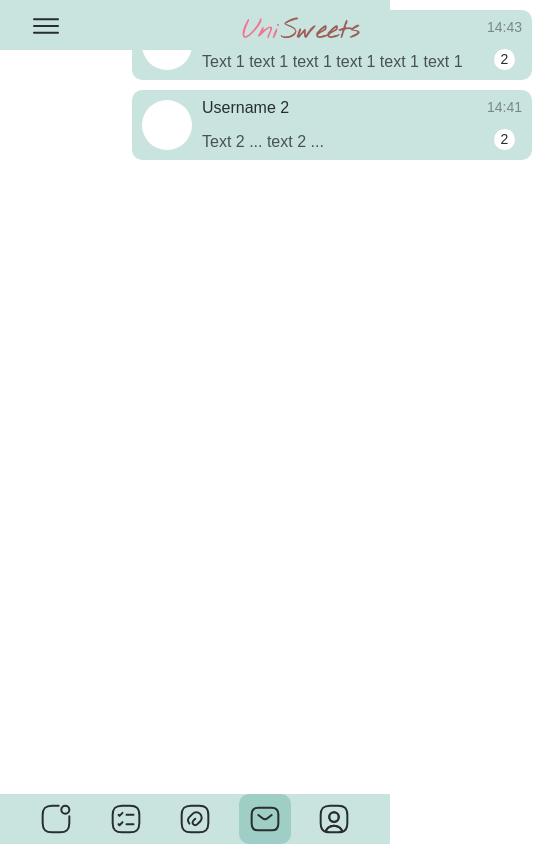
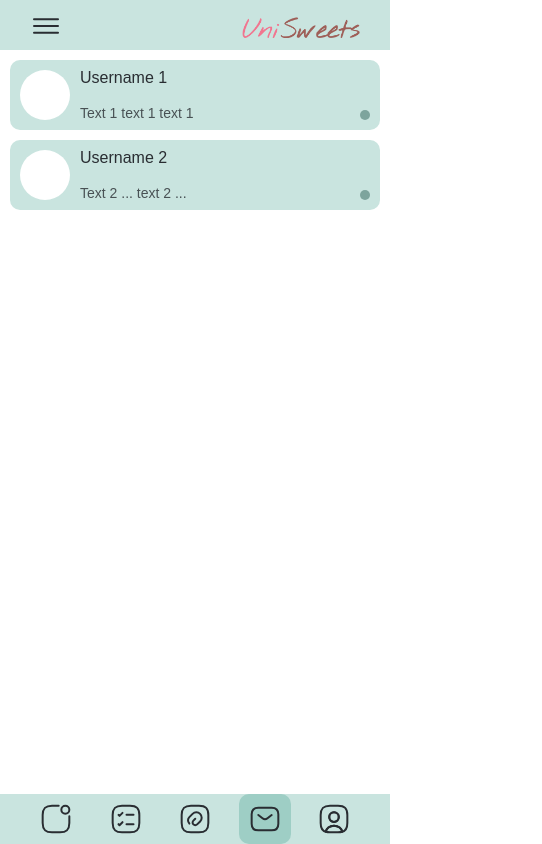
Before and after one commit to YourTeaChan/uni-sweets-front-end, a React (Create React App) app: page /messages in a window 390 px wide. Shown: the whole page, 542 px wide, since content can reach past the window. Built offline with nearby package versions, Linux system fonts and the light colour scheme; a web font is replaced by a local one.

Commit message:
Added adaptive chat Added one CSS class to all icon buttons

```diff
--- a/src/App.css
+++ b/src/App.css
@@ -144,10 +144,26 @@ path, svg {
     border-radius: 1000px;
 }
 
-
 /*========================= the end of color palette =========================*/
 
 /*========================= components =========================*/
+
+/*---------- icon button ----------*/
+
+.icon-button {
+    opacity: 0.5;
+    cursor: pointer;
+}
+
+.icon-button:hover {
+    opacity: 0.7;
+}
+
+.icon-button:active {
+    opacity: 1;
+}
+
+/*---------- the end of icon button ----------*/
 
 /*---------- background blur ----------*/
 
@@ -380,7 +396,6 @@ path, svg {
     background-color: var(--main-color);
     border-radius: 10px;
     transition: 0.2s;
-    /*min-width: 100%;*/
 }
 
 .dropdown-filter-header:hover,
@@ -616,19 +631,6 @@ path, svg {
     padding-left: 32px;
 }
 
-.close-button {
-    opacity: 0.5;
-    cursor: pointer;
-}
-
-.close-button:hover {
-    opacity: 0.7;
-}
-
-.close-button:active {
-    opacity: 1;
-}
-
 .notifications-groups {
     display: flex;
     flex-direction: column;
@@ -697,6 +699,15 @@ path, svg {
     cursor: pointer;
 }
 
+.chat-wrapper:hover {
+    background-color: var(--hover-color);
+}
+
+.chat-wrapper:active,
+.chat-wrapper.active {
+    background-color: var(--active-color);
+}
+
 .chat-content {
     display: flex;
     column-gap: 10px;
@@ -730,15 +741,16 @@ path, svg {
     text-overflow: ellipsis;
     max-width: 30ch;
     max-height: 1em;
+    font-size: 14px;
     opacity: 0.8;
 }
 
-.chat-time-and-messages-count {
+.chat-time-and-new-messages-sign {
     display: flex;
     flex-direction: column;
     width: max-content;
     justify-content: space-between;
-    align-items: center;
+    align-items: flex-end;
 }
 
 .chat-time {
@@ -746,39 +758,68 @@ path, svg {
     opacity: 0.5;
 }
 
-.chat-messages-count-wrapper {
+.chat-new-messages-sign-wrapper {
     height: max-content;
 }
 
-.chat-messages-count {
-    height: 15px;
-    min-width: 15px;
-    padding: 3px;
-    font-size: 14px;
-    text-align: center;
+.chat-new-messages-sign {
+    height: 10px;
+    width: 10px;
+    /*padding: 3px;*/
+    /*font-size: 14px;*/
+    /*text-align: center;*/
+    background-color: var(--blur-color);
+    border-radius: 50%;
+}
+
+/*---------- the end of chat ----------*/
+
+/*---------- chat window ----------*/
+
+.chat-window {
+    display: flex;
+    flex-direction: column;
+    justify-content: flex-end;
+    /*row-gap: 10px;*/
+    width: 80%;
+}
+
+.chat-header-wrapper {
+    display: flex;
+    height: 50px;
+    align-items: flex-end;
+    margin-bottom: auto;
     background-color: white;
-    border-radius: 50%;
-}
-
-/*---------- the end of chat ----------*/
-
-/*---------- chat window ----------*/
-
-
-.chat-window {
-    display: flex;
-    flex-direction: column;
-    justify-content: flex-end;
+}
+
+.chat-header {
+    display: flex;
+    height: 50px;
+    width: 100%;
+    background-color: var(--main-color);
+    border-radius: 10px;
+}
+
+.chat-header-content {
+    display: flex;
+    column-gap: 10px;
+    align-items: center;
+    margin-left: 20px;
+}
+
+.chat-header-content .icon-button {
+    display: none;
+}
+
+.chat-window-messages {
+    flex: 1 1 auto;
+    display: flex;
+    flex-direction: column;
+    /*justify-content: flex-end;*/
     row-gap: 10px;
-    width: 80%;
-}
-
-.chat-window-messages {
-    display: flex;
-    flex-direction: column;
-    row-gap: 10px;
-    margin: 0 10px;
+    padding: 0 10px;
     overflow-y: scroll;
+    height: 100%;
 }
 
 .chat-window-input-bar {
@@ -793,24 +834,10 @@ path, svg {
     min-width: 32px;
 }
 
-.image-input-button,
-.send-button {
+.chat-window-input-bar .icon-button {
     align-items: center;
     justify-content: center;
     margin: 5px 10px;
-    opacity: 0.5;
-    cursor: pointer;
-    transition: 0.2s;
-}
-
-.image-input-button:hover,
-.send-button:hover {
-    opacity: 0.8;
-}
-
-.image-input-button:active,
-.send-button:active {
-    opacity: 1;
 }
 
 .chat-window-input {
@@ -824,6 +851,7 @@ path, svg {
     padding: 10px;
     margin: 5px 0;
     font-family: 'Marmelad', sans-serif;
+    font-size: 14px;
     color: var(--font-and-icons-color);
 }
 
@@ -842,14 +870,33 @@ path, svg {
     column-gap: 10px;
 }
 
+.user-and-message-wrapper:first-child {
+    margin-top: auto;
+}
+
+.user-and-message-wrapper:last-child {
+    margin-bottom: 10px;
+}
+
 .user-and-message-wrapper.sender {
     flex-direction: row-reverse;
 }
 
 .message-user-picture {
+    display: flex;
+    position: relative;
+    min-height: 50px;
+    min-width: 50px;
     height: 50px;
     width: 50px;
+    justify-content: center;
+    align-items: center;
+    overflow: hidden;
     background-color: var(--passive-color);
+    border-radius: 50%;
+}
+.message-user-picture img{
+    overflow: hidden;
     border-radius: 50%;
 }
 
@@ -877,6 +924,7 @@ path, svg {
 .message-text {
     max-width: 480px;
     white-space: pre-wrap;
+    font-size: 14px;
     overflow-wrap: break-word;
 }
 
@@ -953,11 +1001,13 @@ path, svg {
     height: 150px;
     border-radius: 50%;
     background-color: var(--hover-color);
+    display: flex;
+    justify-content: center;
+    align-items: center;
+    overflow: hidden;
 }
 
 .profile-main-part-user-picture img {
-    width: 150px;
-    height: 150px;
     overflow: hidden;
     border-radius: 50%
 }
@@ -1033,7 +1083,7 @@ path, svg {
 }
 
 .profile-comments {
-    width: 100%;
+    max-width: 940px;
 }
 
 .profile-comments-list {
@@ -1125,7 +1175,7 @@ path, svg {
 .messages-content {
     display: flex;
     column-gap: 20px;
-    margin: 10px 40px;
+    margin: 10px 20px;
     width: 100%;
 }
 
@@ -1227,26 +1277,8 @@ path, svg {
 
 
 .profile-main-settings-user-picture img {
-    width: 150px;
-    height: 150px;
     overflow: hidden;
     border-radius: 50%
-}
-
-.gallery-edit-button {
-    position: absolute;
-    top: 100%;
-    opacity: 0.5;
-    cursor: pointer;
-    transition: transform 0.5s;
-}
-
-.gallery-edit-button:hover {
-    opacity: 0.7;
-}
-
-.gallery-edit-button:active {
-    opacity: 1;
 }
 
 #image-input {
@@ -1396,6 +1428,49 @@ path, svg {
     }
 
     /*---------- the end of announcements ----------*/
+}
+
+@media screen and (max-width: 1250px) {
+    /*---------- messages ----------*/
+    .chat-list {
+        min-width: 250px;
+    }
+
+    .chat-text {
+        max-width: 15ch;
+    }
+
+    .message-text {
+        max-width: 320px;
+    }
+
+    /*---------- the end of messages ----------*/
+}
+
+@media screen and (max-width: 970px) {
+    /*---------- messages ----------*/
+    .chat-list {
+        min-width: max-content;
+    }
+
+    .chat-username-and-text,
+    .chat-time {
+        display: none;
+    }
+
+    .chat-time-and-new-messages-sign {
+        justify-content: flex-end;
+    }
+
+    .chat-window {
+        width: 100%;
+    }
+
+    .message-text {
+        max-width: 270px;
+    }
+
+    /*---------- the end of messages ----------*/
 }
 
 @media screen and (max-width: 870px) {
@@ -1567,6 +1642,29 @@ path, svg {
     }
 
     /*---------- the end of announcements ----------*/
+    /*---------- messages ----------*/
+    .chat-list {
+        width: 100%;
+    }
+
+    .chat-list.hidden {
+        display: none;
+    }
+
+    .chat-header-content .icon-button {
+        display: flex;
+    }
+
+    .chat-username-and-text,
+    .chat-time-and-new-messages-sign {
+        display: flex;
+    }
+
+    .message-text {
+        max-width: 230px;
+    }
+
+    /*---------- the end of messages ----------*/
     /*---------- settings ----------*/
     .profile-socials-settings-wrapper {
         flex-direction: column;
@@ -1709,6 +1807,7 @@ path, svg {
     }
 
     .profile-main-part-user-picture {
+
         height: 120px;
         width: 120px;
     }
@@ -1776,6 +1875,30 @@ path, svg {
     }
 
     /*---------- the end of notifications ----------*/
+    /*---------- messages ----------*/
+    .messages-wrapper {
+        margin-left: 0;
+        width: 100%;
+    }
+
+    .messages-content {
+        margin: 50px 10px 0 10px;
+    }
+
+    .chat-list {
+        padding: 10px 0 60px 0;
+    }
+
+    .chat-list::-webkit-scrollbar,
+    .chat-window-messages::-webkit-scrollbar {
+        display: none;
+    }
+
+    .chat-window {
+        margin: 10px 0 60px 0;
+    }
+
+    /*---------- the end of messages ----------*/
     /*---------- settings ----------*/
     .settings-wrapper {
         margin-left: 0;
--- a/src/components/Chat.js
+++ b/src/components/Chat.js
@@ -1,7 +1,7 @@
 export const Chat = (props) => {
     return (
         <>
-            <div className="chat-wrapper" onClick={() => {
+            <div className={`chat-wrapper ${props.activeChat === props.chat ? "active" : ""}`} onClick={() => {
                 if (props.activeChat === props.chat) {
                     props.setActiveChat(null)
                 } else {
@@ -20,14 +20,12 @@ export const Chat = (props) => {
                             {props.chat.messages[props.chat.messages.length - 1].messageContent}
                         </div>
                     </div>
-                    <div className="chat-time-and-messages-count">
+                    <div className="chat-time-and-new-messages-sign">
                         <div className="chat-time">
                             {props.chat.messages[props.chat.messages.length - 1].messageTime}
                         </div>
-                        <div className="chat-messages-count-wrapper">
-                            <div className="chat-messages-count">
-                                2
-                            </div>
+                        <div className="chat-new-messages-sign-wrapper">
+                            <div className="chat-new-messages-sign"></div>
                         </div>
                     </div>
                 </div>
--- a/src/components/ChatWindow.js
+++ b/src/components/ChatWindow.js
@@ -1,6 +1,7 @@
 import {useContext, useEffect, useRef, useState} from "react";
 import {AppContext} from "../App";
 import {Message} from "./Message";
+import {ReactComponent as PrevIcon} from "../images/svg/prev-icon.svg";
 import {ReactComponent as GalleryIcon} from "../images/svg/gallery-icon.svg";
 import {ReactComponent as SendIcon} from "../images/svg/send-icon.svg";
 
@@ -36,6 +37,7 @@ export const ChatWindow = (props) => {
             const chatWindow = document.querySelector(".chat-window-messages")
             setNewMessage("")
             ref.current.style.height = "auto"
+            ref.current.focus()
             setTimeout(() => chatWindow.scrollTop = chatWindow.scrollHeight, 0)
         }
     }
@@ -44,6 +46,18 @@ export const ChatWindow = (props) => {
         <>
             {props.activeChat &&
                 <div className="chat-window">
+                    <div className="chat-header-wrapper">
+                        <div className="chat-header">
+                            <div className="chat-header-content">
+                                <div className="icon-button" onClick={() => props.setActiveChat(null)}>
+                                    <PrevIcon/>
+                                </div>
+                                <div className="chat-header-username">
+                                    Username
+                                </div>
+                            </div>
+                        </div>
+                    </div>
                     <div className="chat-window-messages">
                         {
                             props.activeChat.messages.map((message, index) =>
@@ -52,12 +66,13 @@ export const ChatWindow = (props) => {
                                     type={message.userId === userInformation.userId ? "sender" : ""}
                                     message={message.messageContent}
                                     time={message.messageTime}
+                                    sender={message.userId === userInformation.userId}
                                 />
                             )
                         }
                     </div>
                     <div className="chat-window-input-bar">
-                        <div className="image-input-button">
+                        <div className="icon-button">
                             <GalleryIcon/>
                         </div>
                         <textarea
@@ -70,7 +85,7 @@ export const ChatWindow = (props) => {
                                 setNewMessage(event.target.value)
                             }}
                             onKeyDown={(event) => {
-                                if (event.key === "Enter" && !event.shiftKey) {
+                                if (event.key === "Enter" && event.shiftKey) {
                                     handleNewMessage()
                                     event.preventDefault()
                                 }
@@ -82,7 +97,7 @@ export const ChatWindow = (props) => {
                             }}
                         />
                         <div
-                            className="send-button"
+                            className="icon-button"
                             onClick={handleNewMessage}
                         >
                             <SendIcon/>
--- a/src/components/Message.js
+++ b/src/components/Message.js
@@ -1,7 +1,14 @@
+import {useContext} from "react";
+import {AppContext} from "../App";
+
 export const Message = (props) => {
+    const {userInformation} = useContext(AppContext)
+
     return (
         <div className={`user-and-message-wrapper ${props.type}`}>
-            <div className="message-user-picture"></div>
+            <div className="message-user-picture">
+                <img src={props.sender && userInformation.userPicture && URL.createObjectURL(userInformation.userPicture)} alt={""}/>
+            </div>
             <div className="message-wrapper">
                 <div className="message-content">
                     <div className="message-text">
--- a/src/components/Notifications.js
+++ b/src/components/Notifications.js
@@ -74,7 +74,7 @@ export const Notifications = (props) => {
         <div className={`notifications-wrapper ${props.visible ? "visible" : ""}`}>
             <div className="notifications-header">
                 <div className="notifications-title">Notifications</div>
-                <div className="close-button" onClick={() => props.setVisible(!props.visible)}>
+                <div className="icon-button" onClick={() => props.setVisible(!props.visible)}>
                     <CloseIcon/>
                 </div>
             </div>
--- a/src/pages/Announcements.js
+++ b/src/pages/Announcements.js
@@ -37,7 +37,7 @@ export const Announcements = (props) => {
                         <div className="announcements-filters-title">
                             Filters
                         </div>
-                        <div className="close-button" onClick={()=>setOpenFilters(false)}>
+                        <div className="icon-button" onClick={()=>setOpenFilters(false)}>
                             <CloseIcon/>
                         </div>
                     </div>
--- a/src/pages/Messages.js
+++ b/src/pages/Messages.js
@@ -1,13 +1,9 @@
-import {useEffect, useState} from "react";
+import {useState} from "react";
 import {Chat} from "../components/Chat";
 import {ChatWindow} from "../components/ChatWindow";
 
 export const Messages = () => {
     const [activeChat, setActiveChat] = useState(null)
-
-    useEffect(() => {
-        console.log(activeChat)
-    }, [activeChat])
 
     const message1 = {
         userId: 2,
@@ -48,10 +44,6 @@ export const Messages = () => {
             }
         ])
 
-    useEffect(() => {
-        console.log(chats)
-    }, [chats])
-
     return (
         <div
             className="messages-wrapper"
@@ -62,14 +54,14 @@ export const Messages = () => {
             }}
         >
             <div className="messages-content">
-                <div className="chat-list">
+                <div className={`chat-list ${activeChat === null ? "" : "hidden"}`}>
                     {
                         chats.map((chat, index) => {
                             return <Chat key={index} chat={chat} activeChat={activeChat} setActiveChat={setActiveChat}/>
                         })
                     }
                 </div>
-                <ChatWindow activeChat={activeChat} chats={chats} setChats={setChats}/>
+                <ChatWindow activeChat={activeChat} setActiveChat={setActiveChat} chats={chats} setChats={setChats}/>
             </div>
         </div>
     )
```
Also changed, not shown: src/images/svg/next-icon.svg (added), src/images/svg/prev-icon.svg (added).
